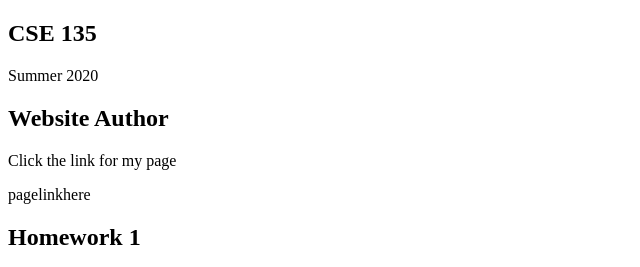
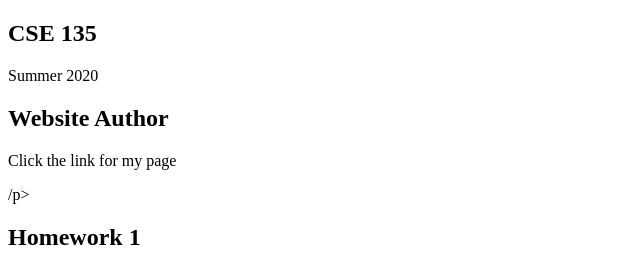
Before and after one commit to DanielGao98/dannygao.site, a plain HTML site: page dannygao.site/public_html/index.html in a window 1280 px wide. Shown: the top 267 px of the page, 0-640 px from the left. Drawn offline with Linux system fonts and the light colour scheme.

Commit message:
testin somethin

```diff
--- a/dannygao.site/public_html/index.html
+++ b/dannygao.site/public_html/index.html
@@ -2,7 +2,7 @@
 <html lang="en">
 
 <head>
-    <link rel="shortcut icon" href="/favicon.ico" type="image/x-icon">
+    <link rel="shortcut icon" href="/ap/favicon.ico" type="image/x-icon">
 </head>
 
 <article>
@@ -14,7 +14,7 @@
 <article>
     <h2>Website Author</h2>
     <p>Click the link for my page</p>
-    <p>pagelinkhere</p>
+    <p><a href=""></a>/p>
 </article>
 <article>
     <h2>Homework 1</h2>
```
